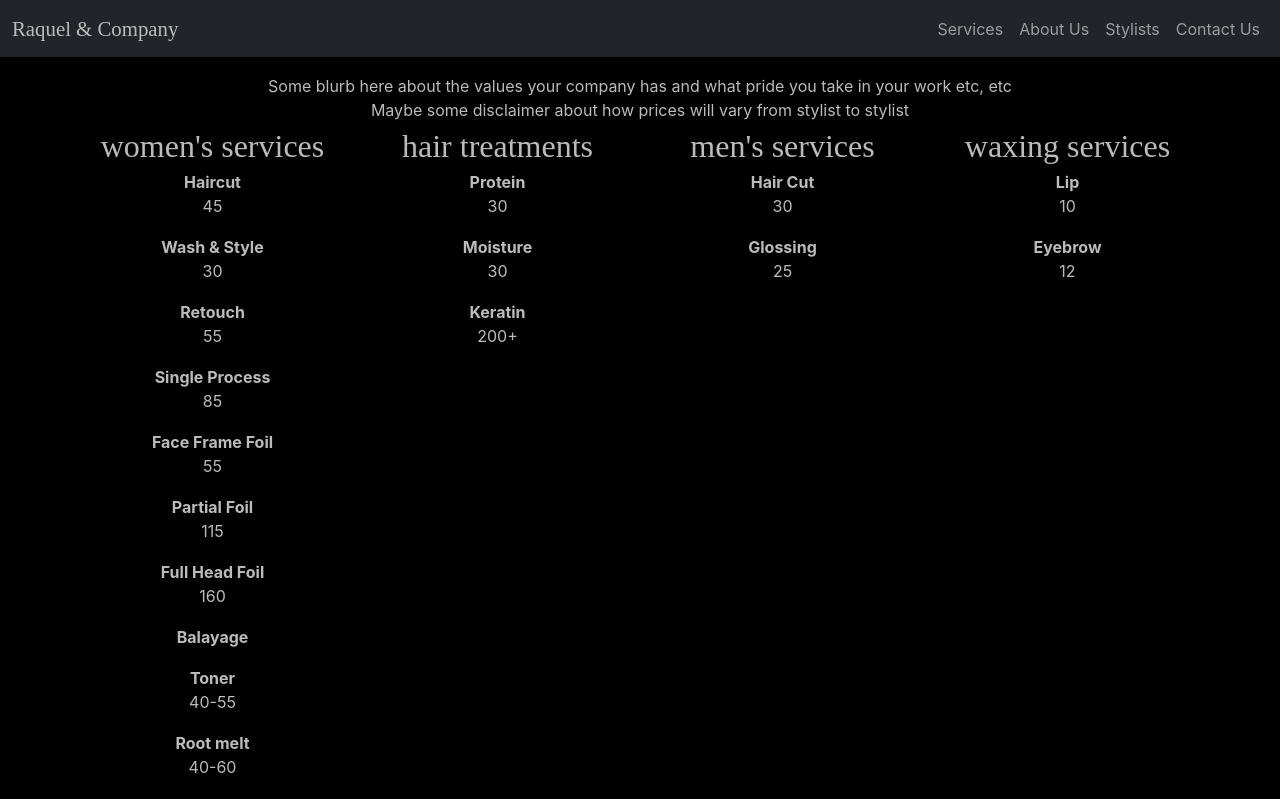
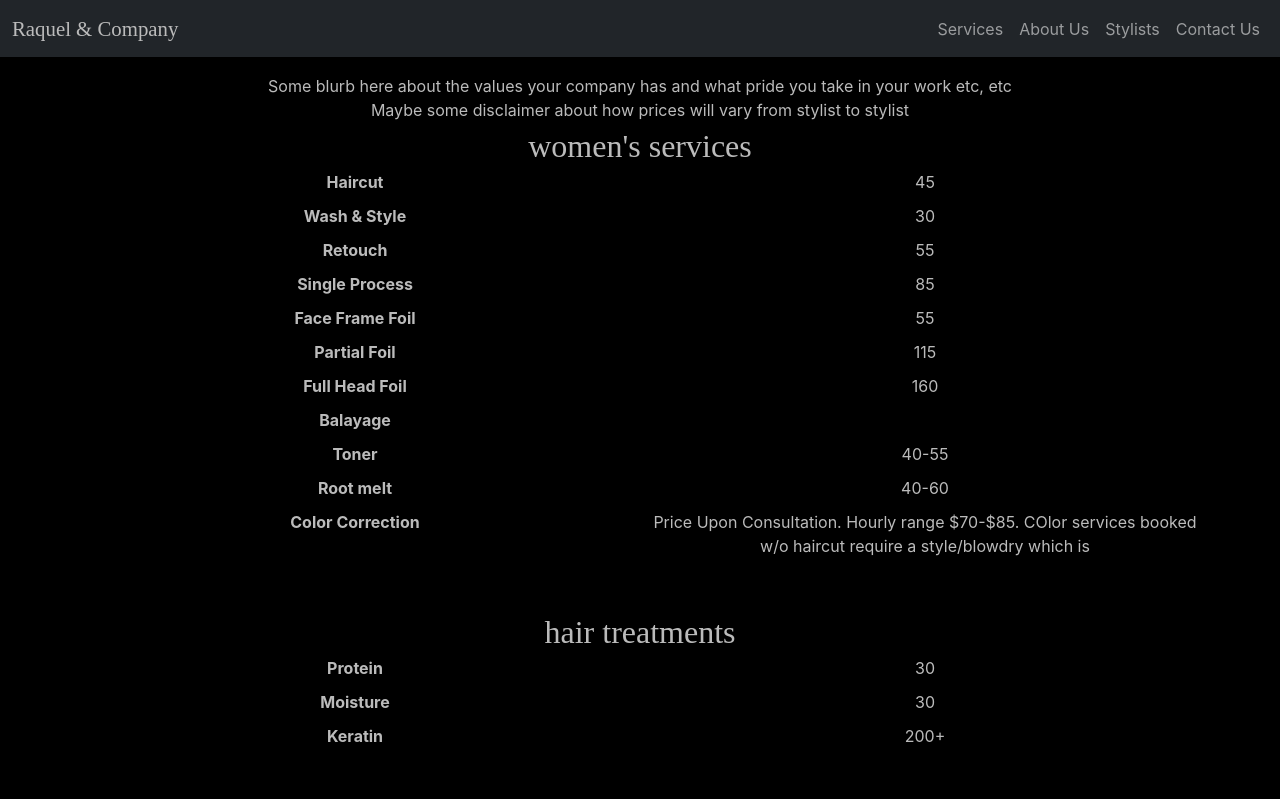
Before and after one commit to KevinCamacho/randco, a React (Create React App) app: page /services in a window 1280 px wide. Shown: the top 799 px of the page. Built offline with nearby package versions, Linux system fonts and the light colour scheme.

Commit message:
changed layout of services page

```diff
--- a/src/components/ServicesPage.js
+++ b/src/components/ServicesPage.js
@@ -12,20 +12,21 @@ const ServicesPage = () => {
                 <div>Some blurb here about the values your company has and what pride you take in your work etc, etc</div>
                 <div>Maybe some disclaimer about how prices will vary from stylist to stylist</div>
             </Row>
-            <Row>
-                {data.map(serviceType =>
-                    <Col sm={12} md={true} id="services-list-container">
-                        <div className="services-types">{serviceType.title}</div>
-                        {serviceType.items.map(service =>
-                            <>
-                                <div className="services-line-item-title">{service.serviceName}</div>
-                                <div>{service.price}</div>
-                            </>
+            {data.map(serviceCategory =>
+                <Row className="service-container">
+                    <div>
+                        <div className="service-category-title">{serviceCategory.title}</div>
+                    </div>
+                    <div id="serviceList">
+                        {serviceCategory.items.map(service =>
+                            <Row className="service-line-item">
+                                <Col className="service-title">{service.serviceName}</Col>
+                                <Col>{service.price}</Col>
+                            </Row>
                         )}
-
-                    </Col>
-                )}
-            </Row>
+                    </div>
+                </Row>
+            )}
         </Container>
     )
 };
--- a/src/components/ServicesPage.scss
+++ b/src/components/ServicesPage.scss
@@ -1,20 +1,18 @@
 @import '../index.scss';
 
-@media screen and (max-width: 767px) {
-    #services-list-container ~ #services-list-container {
-        margin-top: 34px;
-    }
+div.service-container ~ div.service-container {
+    padding-top: 50px;
 }
 
-.services-line-item-title {
+.service-category-title {
+    @extend .fancy-font;
+    font-size: 200%;
+}
+
+.service-title {
     font-weight: bold;
 }
 
-#services-list-container div.services-line-item-title ~ div.services-line-item-title  {
-    margin-top: 17px;
+#serviceList div.service-line-item ~ div.service-line-item {
+    margin-top: 10px;
 }
-
-.services-types {
-    @extend .fancy-font;
-    font-size: 200%;
-}
```
